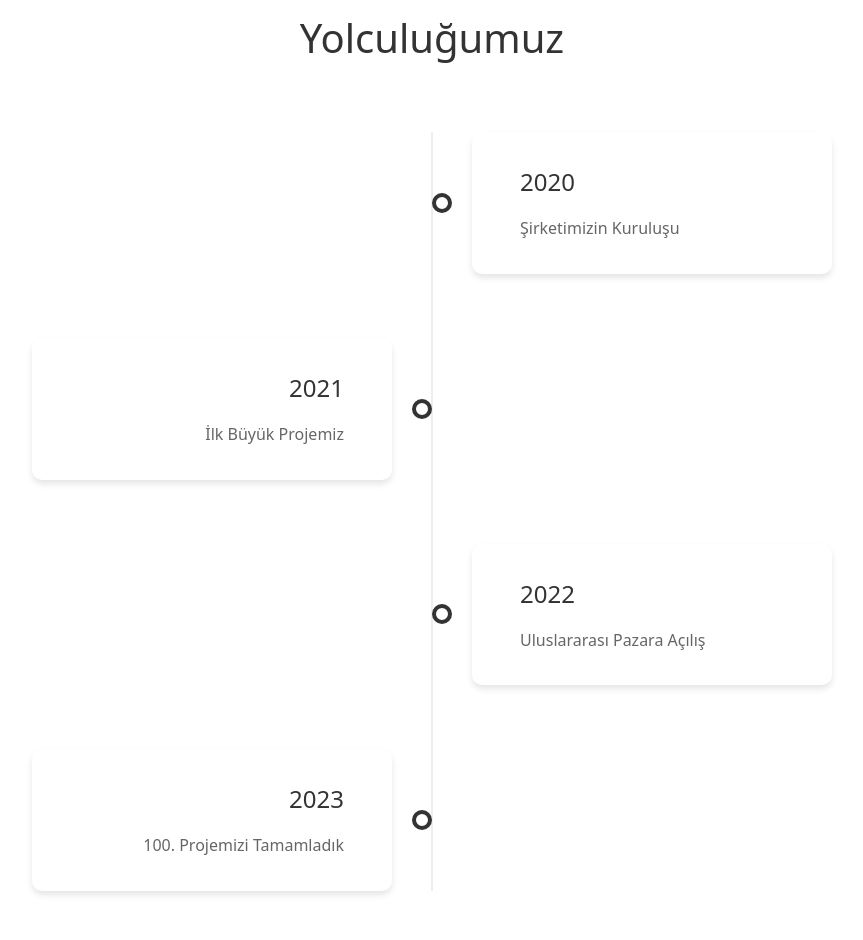
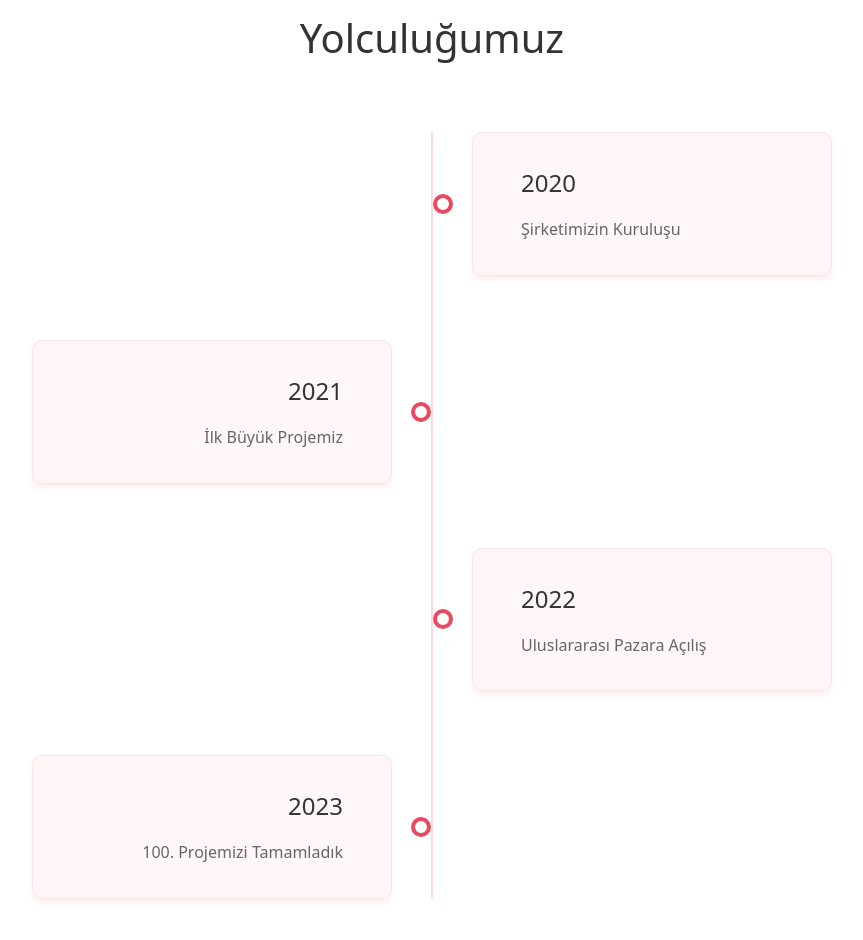
Before and after one commit to alifuatakbas/e-math-frontend, a Next.js app: page /hakkimizda in a window 1280 px wide. Shown: the part 1780-2720 px from the top of the page, without its empty margins (208-1071 px from the left). Built offline with nearby package versions, Linux system fonts and the light colour scheme.

Commit message:
hakkimizda düzeni

```diff
--- a/app/styles/About.module.css
+++ b/app/styles/About.module.css
@@ -233,7 +233,7 @@
   left: 50%;
   width: 2px;
   height: 100%;
-  background: #eee;
+  background: rgba(232, 74, 95, 0.2); /* Şeffaf gül kurusu */
   transform: translateX(-50%);
 }
 
@@ -259,16 +259,18 @@
 
 .timelineContent {
   width: 45%;
-  background: #fff;
+  background: rgba(232, 74, 95, 0.05); /* Şeffaf gül kurusu */
   padding: 2rem;
   border-radius: 10px;
-  box-shadow: 0 4px 6px rgba(0, 0, 0, 0.1);
+  box-shadow: 0 4px 6px rgba(232, 74, 95, 0.1);
   position: relative;
+  border: 1px solid rgba(232, 74, 95, 0.1);
 }
 
 .darkMode .timelineContent {
   background: #2D3748;
   box-shadow: 0 4px 6px rgba(0, 0, 0, 0.3);
+  border: 1px solid rgba(255, 255, 255, 0.1);
 }
 
 .timelineContent::before {
@@ -277,15 +279,14 @@
   width: 20px;
   height: 20px;
   background: #fff;
-  border: 4px solid #333;
+  border: 4px solid #E84A5F; /* Gül kurusu */
   border-radius: 50%;
   top: 50%;
   transform: translateY(-50%);
 }
 
-.darkMode .timelineContent::before {
+.darkMode .timeline::before {
   background: #2D3748;
-  border-color: #fff;
 }
 
 .timelineItem:nth-child(odd) .timelineContent::before {
```
